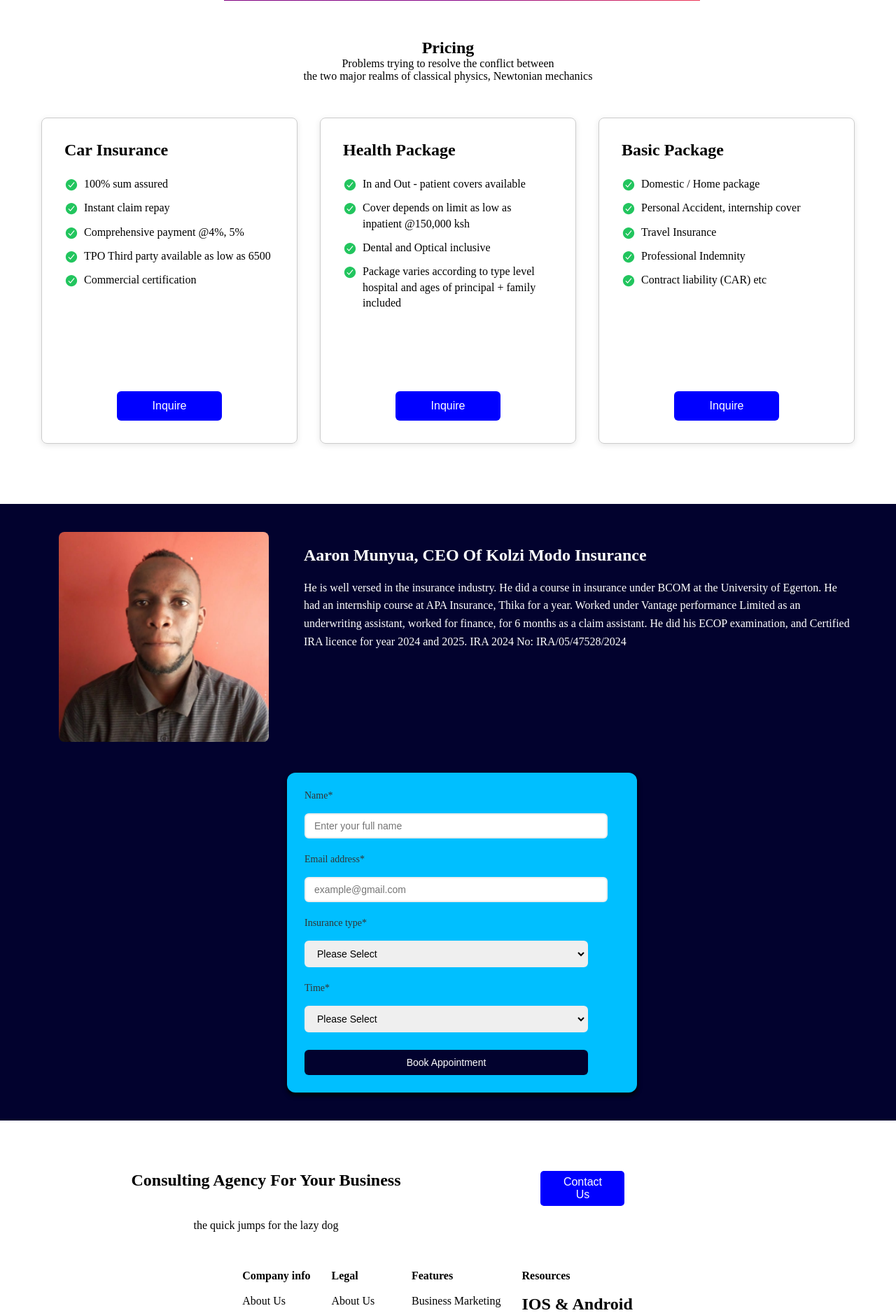
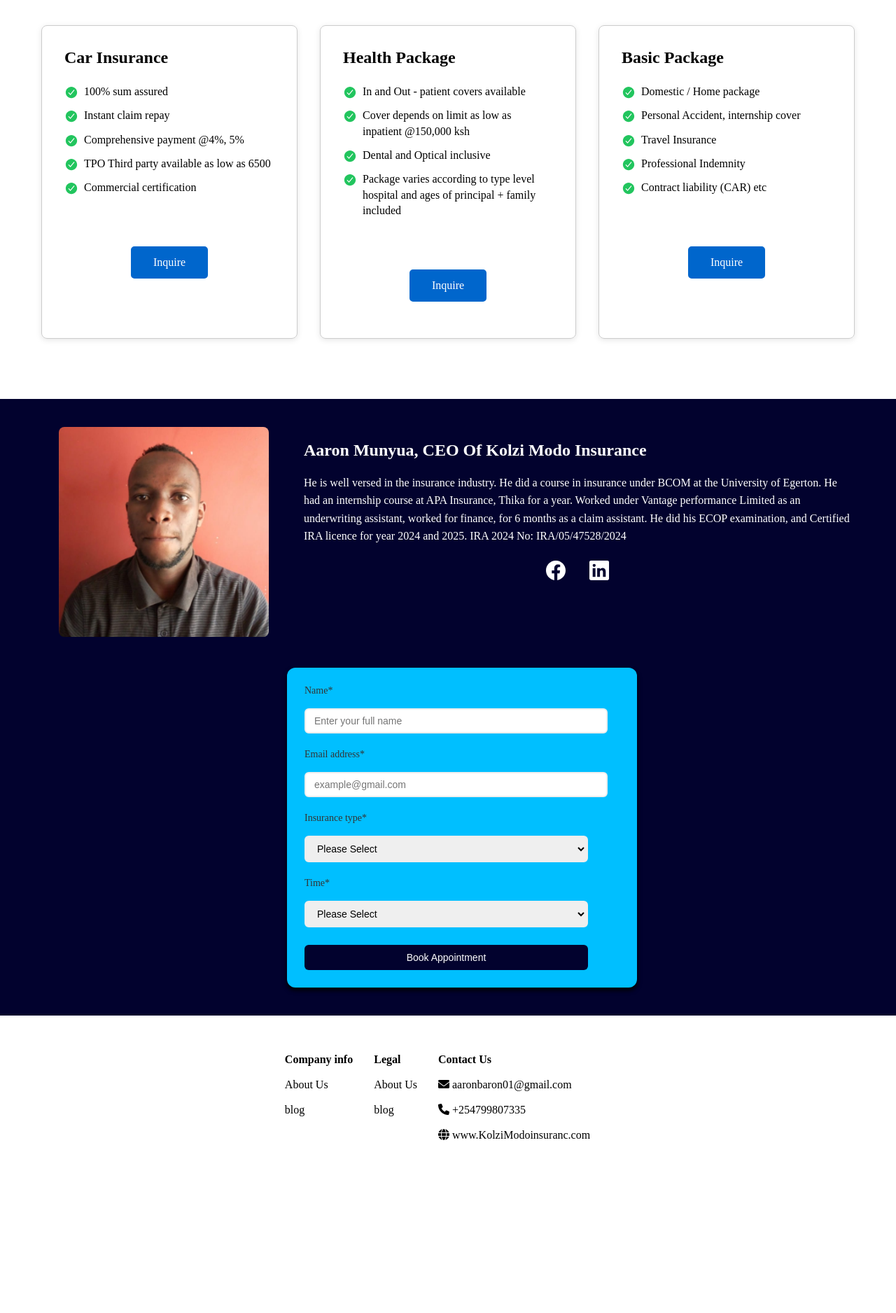
Before and after one commit to murungiallan/Kolzi-Modo-Ins, a Django app: page / in a window 1280 px wide. Shown: the part 2892-4768 px from the top of the page at 70% size. After the commit the page ends 4521 px from the top, so only its background shows below. Run offline with Django 3.2, Linux system fonts and the light colour scheme.

Commit message:
added about page

```diff
--- a/KolzoIns/static/css/styles.css
+++ b/KolzoIns/static/css/styles.css
@@ -445,7 +446,7 @@
 .standard,
 .premium {
     width: 300px;
-    min-height: 400px;
+    min-height: 200px;
     padding: 2rem;
     border: 1px solid #ccc;
     border-radius: 8px;
@@ -623,6 +624,7 @@
 .about-ceo {
     flex: 2;
     padding: 20px;
+    position: relative;
 }
 
     .about-ceo h3 {
@@ -810,16 +812,31 @@
     margin-top: 100px;
 }
 
-.reserved {
+
+
+.socials {
+    margin-top: 20px;
     display: flex;
-    justify-content: center;
-    flex-direction: row;
-    gap: 300px;
+    gap: 30px; /* Increased gap between icons */
+    justify-content: center; /* Center the icons */
+    align-items: center;
 }
 
-.socials {
-    color: blue;
-}
+    .socials a {
+        color: #ffffff; /* White color for better visibility on dark background */
+        font-size: 32px; /* Made icons bigger */
+        text-decoration: none;
+    }
+
+        .socials a:active { /* Only applies style when clicking */
+            color: #00ffff; /* Bright cyan color for click effect */
+            transform: scale(0.95); /* Slight scale down effect when clicking */
+        }
+
+        /* Optional hover effect - remove if not wanted */
+        .socials a:hover {
+            opacity: 0.8;
+        }
 
 .last {
     display: flex;
@@ -913,10 +945,121 @@
 
 .brand {
     justify-content: flex-start;
-    margin-right: 40px;
+    margin-right: 75px;
 }
 
 .brand h4 {
     color: black;
     text-align: center;
 }
+.btn {
+    margin: 20px 0;
+}
+
+    .btn .button {
+        display: inline-block;
+        padding: 12px 30px;
+        background-color: #0066cc;
+        color: white;
+        text-decoration: none;
+        border-radius: 5px;
+        font-size: 16px;
+        font-weight: 500;
+        transition: all 0.3s ease;
+        cursor: pointer;
+        border: 2px solid #0066cc;
+    }
+
+        .btn .button:hover {
+            background-color: lightcyan;
+            color: #0066cc;
+            transform: translateY(-2px);
+            box-shadow: 0 4px 10px rgba(0, 0, 0, 0.1);
+        }
+
+
+
+
+.navbar1 {
+    display: flex;
+    align-items: center;
+    justify-content: flex-start;
+    gap: 1.5rem;
+}
+
+    .navbar1 a {
+        color: #333;
+        text-decoration: none;
+        padding: 0.5rem 1rem;
+        border-radius: 4px;
+        transition: all 0.3s ease;
+    }
+
+        .navbar1 a:hover {
+            background-color: #f0f0f0;
+            color: #000;
+        }
+
+        .navbar1 a.active {
+            background-color: #0066cc;
+            color: white;
+        }
+
+
+
+
+
+
+/* styles.css */
+
+/* About Us Section */
+/* styles.css */
+
+/* About Us Section */
+.about-us {
+    background-color: #F0F8FF; /* Light Blue Background */
+    padding: 50px 0;
+    text-align: center;
+}
+
+    .about-us h1 {
+        color: #007BFF; /* Dark Blue Heading */
+        font-size: 36px;
+        margin-bottom: 20px;
+    }
+
+    .about-us p {
+        color: #333; /* Dark Gray Text */
+        font-size: 18px;
+        line-height: 1.6;
+        margin-bottom: 20px;
+    }
+
+    .about-us h3 {
+        color: #007BFF; /* Dark Blue Heading */
+        font-size: 24px;
+        margin-bottom: 10px;
+    }
+
+    .about-us ul {
+        list-style-type: none;
+        padding: 0;
+        margin: 0;
+    }
+
+        .about-us ul li {
+            color: #333; /* Dark Gray Text */
+            font-size: 16px;
+            margin-bottom: 10px;
+        }
+
+
+.importance {
+    text-align: center;
+}
+
+.importance-title {
+    /* Add any desired styles for the title, e.g., font size, color, etc. */
+    font-size: 24px;
+    font-weight: bold;
+}
--- a/KolzoIns/static/js/site.js
+++ b/KolzoIns/static/js/site.js
@@ -124,3 +124,33 @@
     // Show navbar when mouse moves to top
     document.addEventListener('mousemove', handleMouseMove);
 });
+
+
+document.addEventListener('DOMContentLoaded', function () {
+    emailjs.init('KcL0gOD3nsp9DtqMo'); // Replace with your User ID
+
+    var appointmentForm = document.getElementById('appointment-form');
+    console.log(appointmentForm); // Debugging statement
+    if (appointmentForm && appointmentForm.tagName === 'FORM') {
+        appointmentForm.addEventListener('submit', function (event) {
+            event.preventDefault(); // Prevent the form from submitting normally
+
+            // Send email using EmailJS with the form element
+            emailjs.sendForm('service_27rl3pt', 'template_6kiu6mm', appointmentForm)
+                .then(function (response) {
+                    console.log('Success!', response.status, response.text);
+                    // Optionally, show a success message to the user
+                    alert('Your appointment has been booked successfully!');
+                }, function (error) {
+                    console.error('Failed!', error);
+                    // Optionally, show an error message to the user
+                    alert('Oops! Something went wrong. Please try again later.');
+                });
+
+            // Clear the form fields after submission
+            appointmentForm.reset();
+        });
+    } else {
+        console.error('Element with ID "appointment-form" not found or is not a form element.');
+    }
+});
--- a/KolzoIns/templates/index.html
+++ b/KolzoIns/templates/index.html
@@ -9,6 +9,7 @@
     <meta name="viewport" content="width=device-width, initial-scale=1.0">
     <link rel="stylesheet" type="text/css" href="{% static 'css/styles.css' %}">
     <title>KolzoModo Insuarance</title>
+    <link rel="icon" href="{% static 'images/kl-icon.jpg' %}" type="image/png">
     <script>
         // Function to reload the page after 10 minutes (600,000 milliseconds)
         setTimeout(function () {
@@ -24,14 +25,18 @@
                 <div class="brand">
                     <div class="navs">
 
-                        <h4 class="brand">Kolzi Modo Insuarance</h4>
+                        <a href="" class="brand-link">
+                            <img src="{% static 'images/kolzi-logo.jpg' %}" alt="Kolzi Modo Insurance" class="brand-logo">
+                        </a>
 
                         <div class="navbar">
                             <a href="#home">Home</a>
-                            <a href="#about">About</a>
+
+
                             <a href="#product">Product</a>
                             <a href="#contact">Contact</a>
-                            <a href="#login">Login</a>
+                            <a href="#" onclick="window.location.href='{% url 'about' %}'; return false;">About Us</a>
+                            <a href="#login"></a>
                             <div class="become-member">
                                 <a href="#book" class="button">Join</a>
                             </div>
@@ -45,25 +50,31 @@
                                 <p>Insurer with us for best services .</p>
                                 <div class="buttons">
                                     <div class="button">
-                                        <button>Get Quote Now</button>
+                                        <button onclick="window.location.href='#book'">Get Quote Now</button>
                                     </div>
                                     <div class="button2">
-                                        <button>Learn More</button>
+                                        <button onclick="window.location.href='{% url 'about' %}';">Learn More</button>
                                     </div>
                                 </div>
                             </div>
 
                         </div>
                     </section>
-                    <br><br>
+                </div>
+                <br><br><br><br><br><br><br><br><br><br>
                 <section id="about">
+                    <div class="importance">
+                        <h2 class="importance-title">Importance of Insurance</h2>
+                    </div>
+
                     <div class="brand2">
+
                         <div class="feature-card">
                             <div class="icon-wrapper">
                                 <ion-icon name="shield-outline"></ion-icon>
                             </div>
-                                <h3>Peace of Mind</h3><br><br>
-                                <p>With Insurance we take the risk of it and transfer as payable premiums</p>
+                            <h3>Peace of Mind</h3><br>
+                            <p1>12 With Insurance we take the risk of it and transfer as payable premiums</p1>
                         </div>
 
                         <div class="feature-card">
@@ -71,20 +82,20 @@
                                 <ion-icon name="leaf-outline"></ion-icon>
                             </div>
                             <h3>Set For Life</h3>
-                                <br><br><br>
-                                <p>Insurance, life insurance enables one to set your goals and actually achievable when certain goals are in place</p>
+                            <br>
+                            <p1>Insurance, life insurance enables one to set your goals and actually achievable when certain goals are in place</p1>
                         </div>
 
                         <div class="feature-card">
                             <div class="icon-wrapper">
                                 <ion-icon name="checkmark-circle-outline"></ion-icon>
                             </div>
-                                <h3>100% Satisfaction</h3><br><br>
-                                <p>Claims and Repayments (credibility) has become automatic to all insurance, thus satisfactory services</p>
+                            <h3>100% Satisfaction</h3><br>
+                            <p1>Claims & Repayments (credibility) has become automatic to all insurance, thus satisfactory services</p1>
                         </div>
                     </div>
                 </section>
-                </div>
+
             </div>
         </div>
         <br>
@@ -134,12 +145,11 @@
 
         <div class="industry">
             <div class="conflict">
-                <h3>Industry</h3>
+                <h3>Testimonies</h3>
                 <p>
-                    Problems trying to resolve the conflict between<br> the two major realms of Classical physics:
-                    Newtonian mechanics
+
                 </p>
-            </div><br><br>
+            </div>
             <div class="users-container">
                 <div class="users">
                     <div class="user1">
@@ -273,7 +283,7 @@
                         </div>
                     </div>
                     <div class="btn">
-                        <button>Inquire</button>
+                        <a href="#book" class="button">Inquire</a>
                     </div>
                 </div>
 
@@ -298,7 +308,7 @@
                         </div>
                     </div>
                     <div class="btn">
-                        <button>Inquire</button>
+                        <a href="#book" class="button">Inquire</a>
                     </div>
                 </div>
 
@@ -326,8 +336,9 @@
                             <span>Contract liability (CAR) etc</span>
                         </div>
                     </div>
+
                     <div class="btn">
-                        <button>Inquire</button>
+                        <a href="#book" class="button">Inquire</a>
                     </div>
                 </div>
             </div>
@@ -351,12 +362,21 @@
                         for year 2024 and 2025.
                         IRA 2024 No: IRA/05/47528/2024
                     </p>
+                    <div class="socials">
+                        <a href="https://www.facebook.com/me/" target="_blank">
+                            <ion-icon name="logo-facebook"></ion-icon>
+                        </a>
+
+                        <a href="https://www.linkedin.com/in/aaron-baron-21b27b1aa/" target="_blank">
+                            <ion-icon name="logo-linkedin"></ion-icon>
+                        </a>
+                    </div>
                 </div>
             </div>
 
             <section id="book">
                 <div class="appointment">
-                            <form action="/submit_form" method="post">
+                    <form id="appointment-form">
                         <div class="details">
                             <label for="full_name">Name*</label>
                             <input type="text" id="full_name" name="full_name" required placeholder="Enter your full name">
@@ -387,48 +407,31 @@
                 </div>
             </section>
 
-                </div><br><br><br><br>
+        </div><br>
 
-        <div class="Agency">
-            <div class="consulting">
-                <div class="consul">
-                    <h3>Consulting Agency For Your Business</h3><br>
-                    <p>the quick jumps for the lazy dog</p>
-                </div>
-                <div class="contact">
-                    <button>Contact Us</button>
-                </div><br><br>
-            </div>
-        </div><br><br><br>
+        <br><br>
+        <section id="contact"></section>
         <div class="information">
             <div class="Company info">
                 <h4>Company info</h4><br>
                 <p>About Us</p><br>
-                              <p>carrier</p><br>
-                              <p>we are hiring</p><br>
+
                 <p>blog</p><br>
             </div>
             <div class="legal">
                 <h4>Legal</h4><br>
                 <p>About Us</p><br>
-                              <p>carrier</p><br>
-                              <p>we are hiring</p><br>
                 <p>blog</p><br>
             </div>
-                          <div class="features">
-                              <h4>Features</h4><br>
-                              <p>Business Marketing</p><br>
-                              <p>User Analytic</p><br>
-                              <p>Live Chat</p><br>
-                              <p>Unlimited Support</p><br>
+            <link rel="stylesheet" href="https://cdnjs.cloudflare.com/ajax/libs/font-awesome/6.0.0-beta3/css/all.min.css">
+
+            <div class="legal">
+                <h4>Contact Us</h4><br>
+                <p><i class="fas fa-envelope"></i> aaronbaron01@gmail.com</p><br>
+                <p><i class="fas fa-phone"></i> +254799807335</p><br>
+                <p><i class="fas fa-globe"></i> www.KolziModoinsuranc.com</p><br>
             </div>
-                          <div class=" resources">
-                              <h4>Resources</h4><br>
-                              <h3>IOS & Android</h3><br>
-                              <p>Watch a Demo</p><br>
-                              <p>Customers</p><br>
-                              <p>API</p><br>
-                          </div>
+
 
             <div>
                 <div>
@@ -438,6 +441,7 @@
         </div>
     </div>
 
+    <script src="https://cdn.emailjs.com/dist/email.min.js"></script>
 
     <script src="{% static 'js/site.js' %}"></script>
     <script type="module" src="https://unpkg.com/ionicons@7.1.0/dist/ionicons/ionicons.esm.js"></script>
--- a/KolzoIns/views.py
+++ b/KolzoIns/views.py
@@ -5,3 +5,9 @@
 
 
     return render(request, 'index.html', {})
+
+
+def about(request):
+
+
+    return render(request, 'about.html', {})
--- a/kolzo/urls.py
+++ b/kolzo/urls.py
@@ -24,6 +24,7 @@
 
 urlpatterns = [
     path('', views.home, name='home'),
+        path('about/', views.about, name='about'),
 
     path('admin/', admin.site.urls),
 ]
```
Also changed, not shown: other parts of KolzoIns/static/css/styles.css (+32 -16 lines), KolzoIns/templates/about.html (added, +55 -0 lines), KolzoIns/templates/others.html (deleted, +0 -35 lines), KolzoIns/static/images/Kolzi-logo.jpg (added), KolzoIns/static/images/kl-icon.jpg (added), screencapture-127-0-0-1-8000-2024-10-30-10_18_20.png (added). Lines whose indentation alone changed are shown as unchanged.
